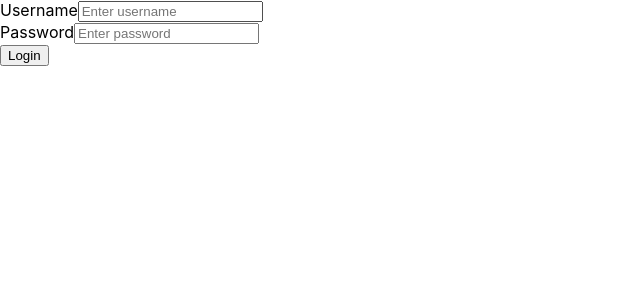
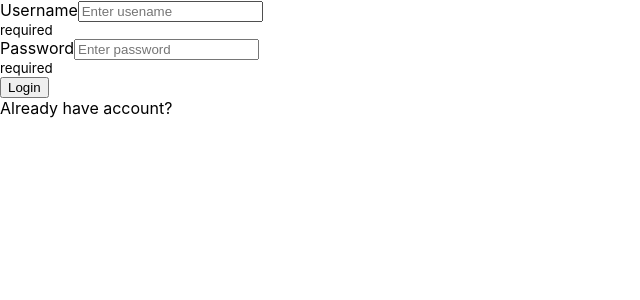
Before and after one commit to halatao/WhoAskedFrontend, a React (Create React App) app: page / in a window 1280 px wide. Shown: the top 300 px of the page, without its empty margins (0-640 px from the left). Built offline with nearby package versions, Linux system fonts and the light colour scheme.

Commit message:
togglereg

```diff
--- a/package.json
+++ b/package.json
@@ -6,12 +6,13 @@
     "@testing-library/jest-dom": "^5.16.5",
     "@testing-library/react": "^13.4.0",
     "@testing-library/user-event": "^13.5.0",
+    "axios": "^1.1.3",
     "bootstrap": "^5.2.2",
     "react": "^18.2.0",
     "react-bootstrap": "^2.5.0",
     "react-dom": "^18.2.0",
     "react-router-dom": "^6.4.2",
-    "react-scripts": "5.0.1",
+    "react-scripts": "^2.1.3",
     "web-vitals": "^2.1.4"
   },
   "scripts": {
--- a/src/App.js
+++ b/src/App.js
@@ -1,4 +1,5 @@
 import { useState } from "react";
+import React from "react";
 import "./App.css";
 import Auth from "./components/Auth";
 import Test from "./components/Test";
@@ -6,6 +7,8 @@ import { BrowserRouter, Route, Routes } from "react-router-dom";
 
 function App() {
   const [account, setAcc] = useState([]);
+  const [error] = useState("required");
+  const [notError] = useState("");
   function setAccount(param) {
     setAcc(param);
   }
@@ -13,7 +16,7 @@ function App() {
     <body>
       <BrowserRouter>
         <Routes>
-          <Route path="/" element={<Auth setAccount={setAccount} />} />
+          <Route path="/" element={<Auth setAccount={setAccount} error={error} notError={notError} />} />
           <Route path="test" element={<Test account={account} />} />
         </Routes>
       </BrowserRouter>
--- a/src/components/Auth.js
+++ b/src/components/Auth.js
@@ -1,20 +1,21 @@
 import React, { useState } from "react";
 import { Button, Form } from "react-bootstrap";
 import axios from "axios";
-import ErrorMessage from "./ErrorMessage";
 import { useNavigate } from "react-router-dom";
+import FormInput from "./FormInput";
 
-export default function (props) {
+export default function(props) {
+  const [register, setRegister] = useState(false);
   const initialValues = {
     username: "",
     password: "",
+    secondPassword: "",
   };
   const navigate = useNavigate();
-
   const [values, setValues] = useState(initialValues);
-
-  const [usernameInvalid, setUsernameInvalid] = useState(true);
-  const [passwordInvalid, setPasswordInvalid] = useState(true);
+  const [usernameInvalid, setUserInvalid] = useState(true);
+  const [passwordInvalid, setPassInvalid] = useState(true);
+  const [secondPasswordInvalid, setSecondPassInvalid] = useState(true);
 
   const handleInputChange = (e) => {
     const { name, value } = e.target;
@@ -32,59 +33,105 @@ export default function (props) {
         username: user,
         password: pass,
       })
-      .then(function (response) {
+      .then(function(response) {
         props.setAccount(response.data);
         navigate("/Test");
       })
-      .catch(function (error) {
+      .catch(function(error) {
         console.log(error);
       });
   };
+
+  function setPasswordInvalid(param) {
+    setPassInvalid(param);
+  }
+  function setSecondPasswordInvalid(param) {
+    setSecondPassInvalid(param);
+  }
+  function setUsernameInvalid(param) {
+    setUserInvalid(param);
+  }
+  function toggleRegister() {
+    if (register) {
+      setRegister(false);
+    } else {
+      setRegister(true);
+    }
+  }
+  function getLoginForm() {
     return (
       <div>
-      <Form>
-        <Form.Group className="mb-3" controlId="username">
-          <Form.Label>Username</Form.Label>
-          <Form.Control
-            name="username"
-            type="text"
-            placeholder="Enter username"
-            onChange={handleInputChange}
-            value={values.username}
-          />
-          <Form.Text className="text-muted">
-            <ErrorMessage
+        <FormInput
+          Name="username"
+          Type="text"
+          Label="Username"
+          Placeholder="Enter usename"
+          handleInputChange={handleInputChange}
+          values={values}
           text={values.username}
           setInvalid={setUsernameInvalid}
           error={props.error}
           notError={props.notError}
         />
-          </Form.Text>
-        </Form.Group>
-      </Form>
-      <Form>
-        <Form.Group className="mb-3" controlId="password">
-          <Form.Label>Password</Form.Label>
-          <Form.Control
-            name="password"
-            type="password"
-            placeholder="Enter password"
-            onChange={handleInputChange}
-            value={values.password}
-          />
-          <Form.Text className="text-muted">
-            <ErrorMessage
+        <FormInput
+          Name="password"
+          Type="password"
+          Label="Password"
+          Placeholder="Enter password"
+          handleInputChange={handleInputChange}
+          values={values}
           text={values.password}
           setInvalid={setPasswordInvalid}
           error={props.error}
           notError={props.notError}
         />
-          </Form.Text>
-        </Form.Group>
-      </Form>
-      <Button variant="primary" onClick={validateThenLogin}>
-        Login
-      </Button>
       </div>
     );
   }
+  function getSecondPassword() {
+    return (
+      <FormInput
+        Name="password2"
+        Type="password"
+        Label="Confirm password"
+        Placeholder="Confirm password"
+        handleInputChange={handleInputChange}
+        values={values}
+        text={values.secondPassword}
+        setInvalid={setPasswordInvalid}
+        error={props.error}
+        notError={props.notError}
+      />
+    );
+  }
+  function getButton(param) {
+    return (
+      <Button variant="primary" onClick={validateThenLogin}>
+        {param}
+      </Button>
+    );
+  }
+
+  return (
+    <div>
+      {register ? (
+        <div>
+          <Form>
+            {getLoginForm()}
+            {getSecondPassword()}
+            {getButton("Register")}
+          </Form>
+          <p1 onClick={toggleRegister}>Dont have account?</p1>
+        </div>
+      ) : (
+        <div>
+          <Form>
+            {getLoginForm()}
+            {getButton("Login")}
+          </Form>
+          <p1 onClick={toggleRegister}>Already have account?</p1>
+        </div>
+      )}
+    </div>
+  );
+}
--- /dev/null
+++ b/src/components/FormInput.js
@@ -0,0 +1,27 @@
+import React from "react";
+import { Form } from "react-bootstrap";
+import ErrorMessage from "./ErrorMessage";
+export default function(props) {
+  return (
+    <div>
+      <Form.Group controlId={props.Name}>
+        <Form.Label>{props.Label}</Form.Label>
+        <Form.Control
+          name={props.Name}
+          type={props.Type}
+          placeholder={props.Placeholder}
+          onChange={props.handleInputChange}
+          value={props.values.username}
+        />
+        <Form.Text className="text-muted">
+          <ErrorMessage
+            text={props.values.username}
+            setInvalid={props.setInvalid}
+            error={props.error}
+            notError={props.notError}
+          />
+        </Form.Text>
+      </Form.Group>
+    </div>
+  );
+}
--- a/src/components/Test.js
+++ b/src/components/Test.js
@@ -1,4 +1,5 @@
-export default function (props) {
+import { useState, React } from "react";
+export default function(props) {
   return (
     <div>
       <pre>{JSON.stringify(props.account)}</pre>
```
Also changed, not shown: 1 other file (tests, documents, lock files or other folders). Lines whose indentation alone changed are shown as unchanged.
